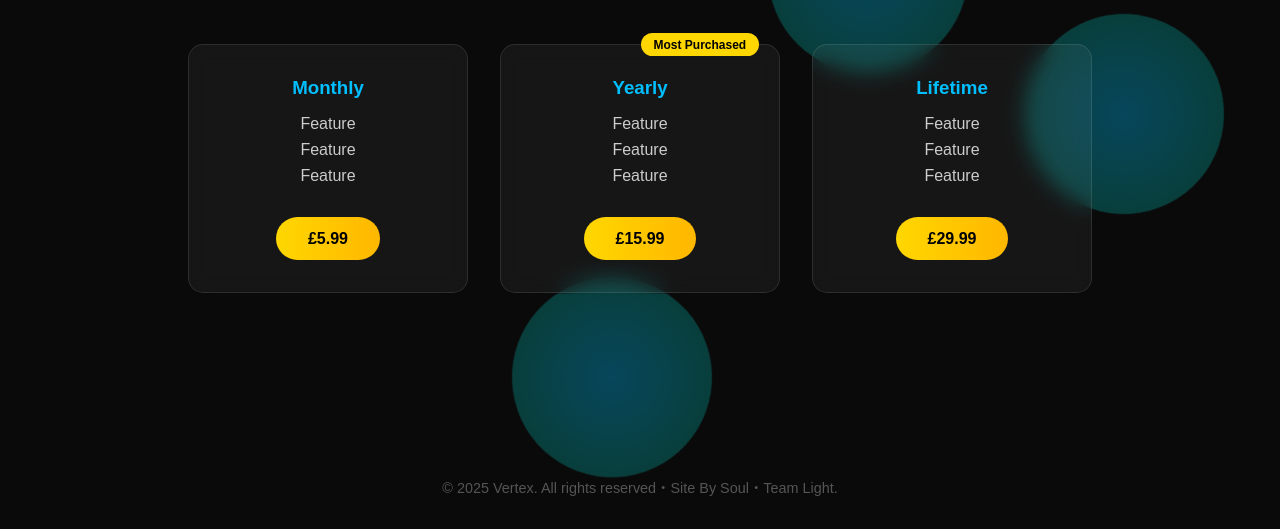
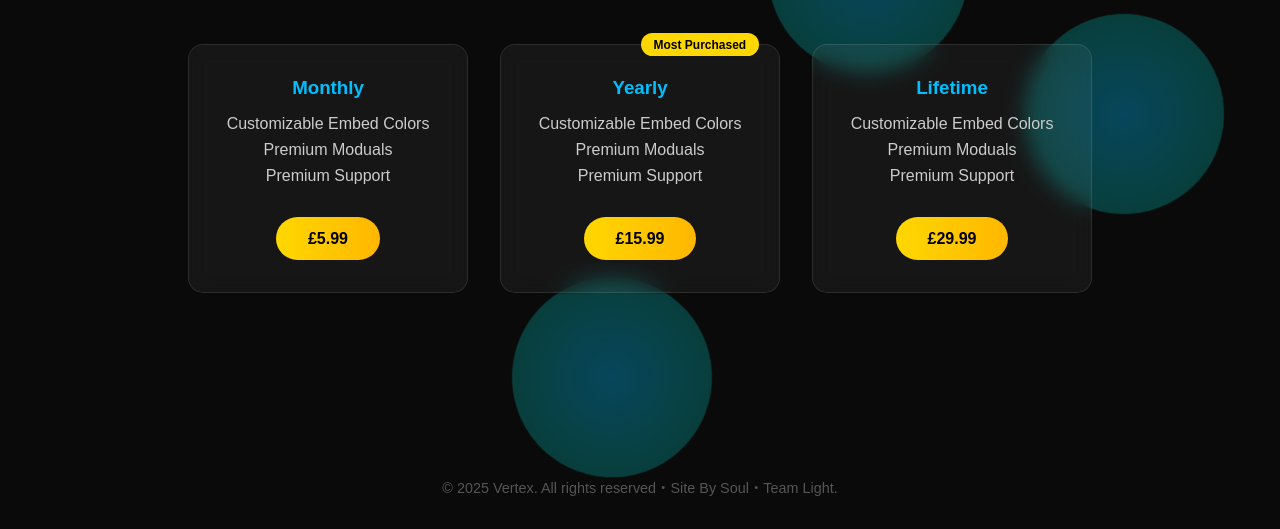
Before and after one commit to SoulDevOfficial/vertex, a plain HTML site: page premium/index.html in a window 1280 px wide. Shown: the part 301-830 px from the top of the page. Drawn offline with Linux system fonts and the light colour scheme.

Commit message:
Update index.html

```diff
--- a/premium/index.html
+++ b/premium/index.html
@@ -94,9 +94,9 @@ footer{text-align:center;padding:2rem;color:#555;font-size:.9rem}
     <div class="premium-card">
       <h3>Monthly</h3>
       <ul>
-        <li>Feature</li>
-        <li>Feature</li>
-        <li>Feature</li>
+        <li>Customizable Embed Colors</li>
+        <li>Premium Moduals</li>
+        <li>Premium Support</li>
       </ul>
       <a class="plan-btn" href="WEEKLY_LINK">£5.99</a>
     </div>
@@ -105,9 +105,9 @@ footer{text-align:center;padding:2rem;color:#555;font-size:.9rem}
       <span class="badge">Most Purchased</span>
       <h3>Yearly</h3>
       <ul>
-        <li>Feature</li>
-        <li>Feature</li>
-        <li>Feature</li>
+        <li>Customizable Embed Colors</li>
+        <li>Premium Moduals</li>
+        <li>Premium Support</li>
       </ul>
       <a class="plan-btn" href="MONTHLY_LINK">£15.99</a>
     </div>
@@ -115,9 +115,9 @@ footer{text-align:center;padding:2rem;color:#555;font-size:.9rem}
     <div class="premium-card">
       <h3>Lifetime</h3>
       <ul>
-        <li>Feature</li>
-        <li>Feature</li>
-        <li>Feature</li>
+        <li>Customizable Embed Colors</li>
+        <li>Premium Moduals</li>
+        <li>Premium Support</li>
       </ul>
       <a class="plan-btn" href="YEARLY_LINK">£29.99</a>
     </div>
```
